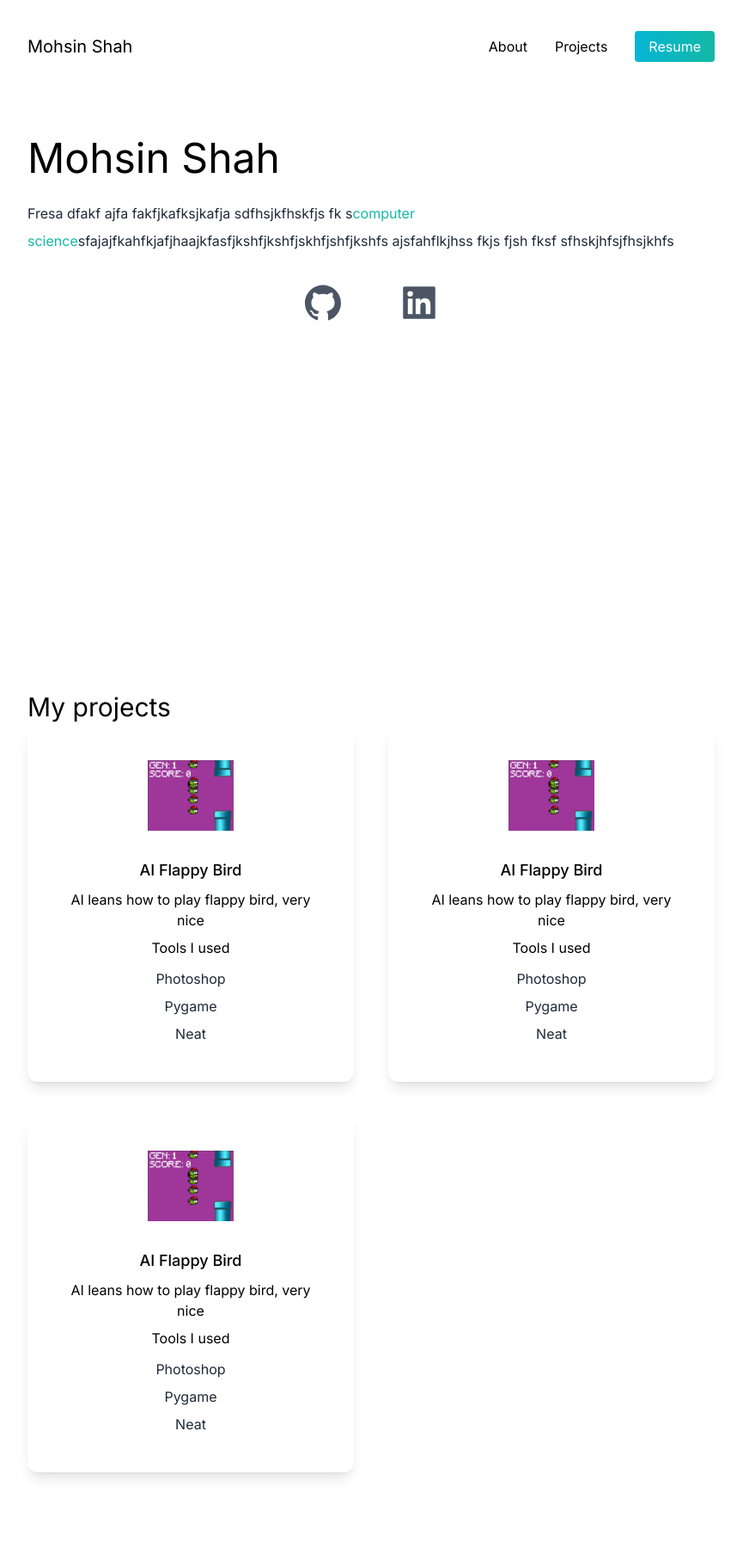
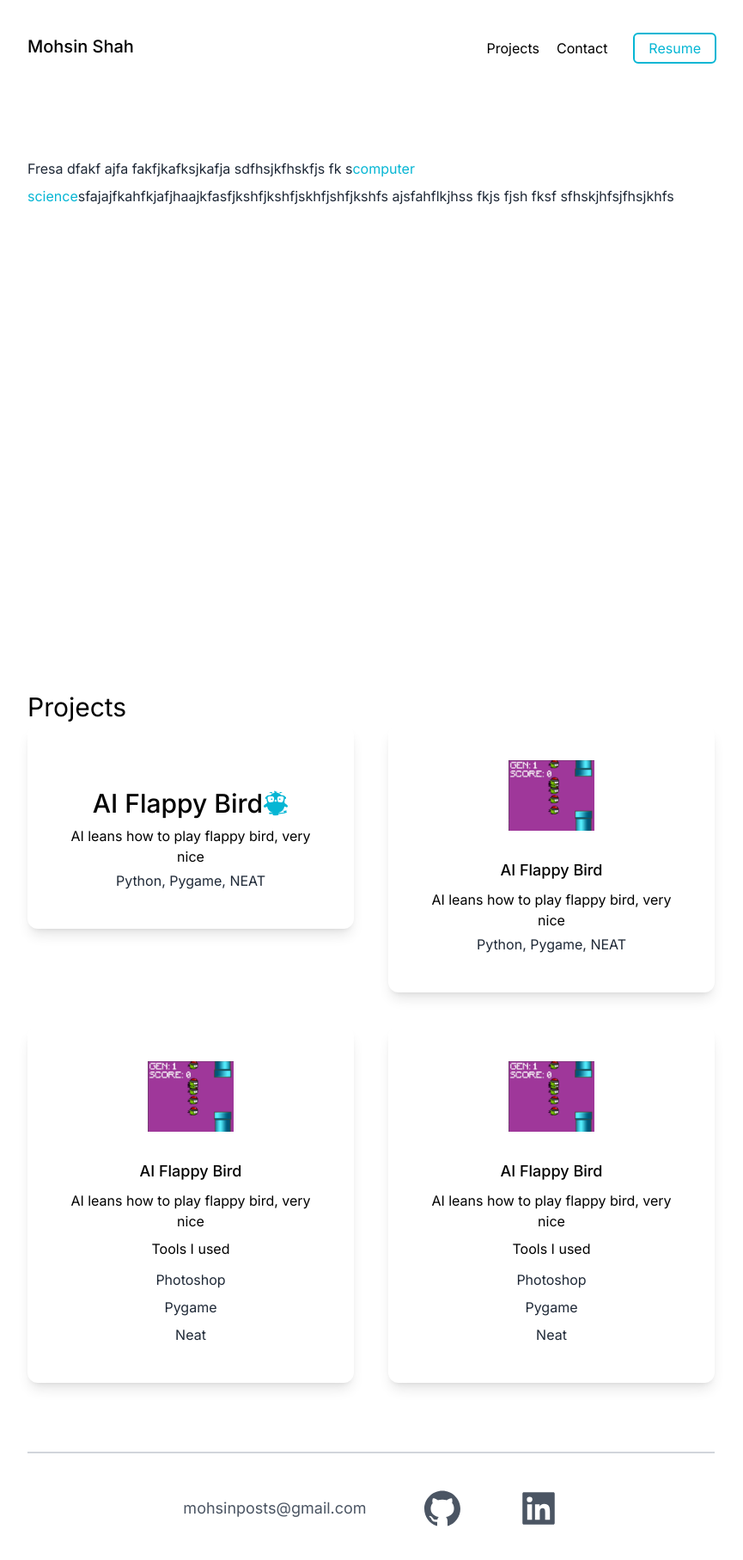
Before and after one commit to mohsinposts/mohsinposts.com, a Next.js app in the folder website/: page / in a window 1280 px wide. Shown: the top 1814 px of the page at 86% size, without its empty margins (208-1073 px from the left). Before the commit the page ends 1712 px from the top, so only its background shows below. Built offline with nearby package versions, Linux system fonts and the light colour scheme.

Commit message:
main funcitonality done

```diff
--- a/website/app/globals.css
+++ b/website/app/globals.css
@@ -2,26 +2,8 @@
 @tailwind components;
 @tailwind utilities;
 
-/* :root {
-  --foreground-rgb: 0, 0, 0;
-  --background-start-rgb: 214, 219, 220;
-  --background-end-rgb: 255, 255, 255;
-}
-
-@media (prefers-color-scheme: dark) {
-  :root {
-    --foreground-rgb: 255, 255, 255;
-    --background-start-rgb: 0, 0, 0;
-    --background-end-rgb: 0, 0, 0;
+@layer base{
+  html {
+    scroll-behavior: smooth!important;
   }
 }
-
-body {
-  color: rgb(var(--foreground-rgb));
-  background: linear-gradient(
-      to bottom,
-      transparent,
-      rgb(var(--background-end-rgb))
-    )
-    rgb(var(--background-start-rgb));
-} */
--- a/website/app/page.tsx
+++ b/website/app/page.tsx
@@ -1,42 +1,58 @@
 import Image from 'next/image'
 import {AiFillGithub, AiFillLinkedin} from 'react-icons/ai'
+import {FaEarlybirds} from 'react-icons/fa'
 import aiFlappyBird from '../public/aiFlappyBird.png'
+import Link from 'next/link';
 
 export default function Home() {
   return (
 
     <div>
       <main className='bg-white px-10 md:px-20 lg:px-60'>
-        <section   className='min-h-screen'>
+        <section className='min-h-screen'>
           <nav className='py-10 mb-12 flex justify-between'>
-            <h1 className='text-xl'>Mohsin Shah</h1>
+            <h1 className='text-xl font-medium'>Mohsin Shah</h1>
             <ul className='flex items-center'>
-              <li>About</li>
-              <li className='ml-8'>Projects</li>
-              <li><a className="bg-gradient-to-r from-cyan-500 to-teal-500 text-white px-4 py-2 rounded ml-8" href="">Resume</a></li>
+              <Link className='hover:text-cyan-500' href="#Projects">Projects</Link>
+              <Link className='hover:text-cyan-500 ml-3 md:ml-5' href="#Contact">Contact</Link>
+              <button className="text-cyan-500 outline outline-2 outline-cyan-500 hover:bg-cyan-500 hover:text-white rounded px-4 py-1 ml-5 md:ml-8">
+                <a href="https://docs.google.com/document/d/1UkHw_OGfTAIOippWMRZ8ueetDf6WsEvjq8Drb2Z8obw/edit?usp=sharing">Resume</a>
+              </button>
             </ul>
           </nav>
 
           <div >
-            <h3 className='text-5xl py-1'>Mohsin Shah</h3>
             <p className='text-md py-5 leading-8 text-gray-800'>
               Fresa dfakf ajfa fakfjkafksjkafja sdfhsjkfhskfjs fk s
-              <span className='text-teal-500'>computer science</span>
+              <span className='text-cyan-500'>computer science</span>
               sfajajfkahfkjafjhaajkfasfjkshfjkshfjskhfjshfjkshfs
               ajsfahflkjhss fkjs fjsh fksf sfhskjhfsjfhsjkhfs
             </p>
           </div>
-
-          <div className='text-5xl flex justify-center gap-16 py-3 text-gray-600'>
-            <AiFillGithub/>
-            <AiFillLinkedin/>
-          </div>
         </section>
 
-        <section>
-          <h3 className='text-3xl py-1'>My projects</h3>
+        <section id="Projects">
+          <h3 className='text-3xl py-1'>Projects</h3>
 
           <div className='grid grid-cols1 md:grid-cols-2 gap-10' >
+            <div className='group relative'>
+              <div className='invisible group-hover:visible absolute -inset-0.5 bg-gradient-to-br  from-cyan-100 to-teal-500 rounded-lg blur-md opacity-75'></div>
+              <div className='relative bg-white text-center shadow-lg p-10 rounded-xl'>
+                <h3 className='text-3xl font-medium pt-8 pb-2 flex items-center justify-center'>AI Flappy Bird<FaEarlybirds className='fill-cyan-500 inline '/></h3>
+                <p>AI leans how to play flappy bird, very nice</p>
+                <p className='text-gray-800 py-1'>Python, Pygame, NEAT</p>
+              </div>
+            </div>
+
+            <div className='group relative'>
+              <div className='invisible group-hover:visible absolute -inset-0.5 bg-gradient-to-br  from-cyan-100 to-teal-500 rounded-lg blur-md opacity-75'></div>
+              <div className='relative bg-white text-center shadow-lg p-10 rounded-xl'>
+                <Image className='mx-auto' src={aiFlappyBird} width={100} height={100} alt="AI Flappy Bird"/>
+                <h3 className='text-lg font-medium pt-8 pb-2'>AI Flappy Bird</h3>
+                <p>AI leans how to play flappy bird, very nice</p>
+                <p className='text-gray-800 py-1'>Python, Pygame, NEAT</p>
+              </div>
+            </div>
             <div className='group relative'>
               <div className='invisible group-hover:visible absolute -inset-0.5 bg-gradient-to-br  from-cyan-100 to-teal-500 rounded-lg blur-md opacity-75'></div>
               <div className='relative bg-white text-center shadow-lg p-10 rounded-xl'>
@@ -49,7 +65,9 @@
                 <p className='text-gray-800 py-1'>Neat</p>
               </div>
             </div>
-            <div className='bg-white/2 backdrop-blur-md text-center shadow-lg p-10 rounded-xl'>
+            <div className='group relative'>
+              <div className='invisible group-hover:visible absolute -inset-0.5 bg-gradient-to-br  from-cyan-100 to-teal-500 rounded-lg blur-md opacity-75'></div>
+              <div className='relative bg-white text-center shadow-lg p-10 rounded-xl'>
                 <Image className='mx-auto' src={aiFlappyBird} width={100} height={100} alt="AI Flappy Bird"/>
                 <h3 className='text-lg font-medium pt-8 pb-2'>AI Flappy Bird</h3>
                 <p>AI leans how to play flappy bird, very nice</p>
@@ -58,19 +76,21 @@
                 <p className='text-gray-800 py-1'>Pygame</p>
                 <p className='text-gray-800 py-1'>Neat</p>
               </div>
-            <div className='bg-white/2 backdrop-blur-md text-center shadow-lg p-10 rounded-xl'>
-              <Image className='mx-auto' src={aiFlappyBird} width={100} height={100} alt="AI Flappy Bird"/>
-              <h3 className='text-lg font-medium pt-8 pb-2'>AI Flappy Bird</h3>
-              <p>AI leans how to play flappy bird, very nice</p>
-              <h4 className='py-2'>Tools I used</h4>
-              <p className='text-gray-800 py-1'>Photoshop</p>
-              <p className='text-gray-800 py-1'>Pygame</p>
-              <p className='text-gray-800 py-1'>Neat</p>
             </div>
 
           </div>
 
 
+        </section>
+
+        <section id="Contact">
+        <hr className="mt-20 h-0.5 border-t-0 bg-gray-300 opacity-100" />
+          <div className= 'py-10 text-5xl flex items-center justify-center align-items-center gap-16 text-gray-600'>
+            <p className='text-sm md:text-lg '>mohsinposts@gmail.com</p>
+            <a href="https://github.com/mohsinposts"><AiFillGithub className='hover:fill-cyan-500'/></a>
+            <a href="https://www.linkedin.com/in/mohsinposts/"><AiFillLinkedin className='hover:fill-cyan-500'/></a>
+
+          </div>
         </section>
 
 
```
Lines whose indentation alone changed are shown as unchanged.
